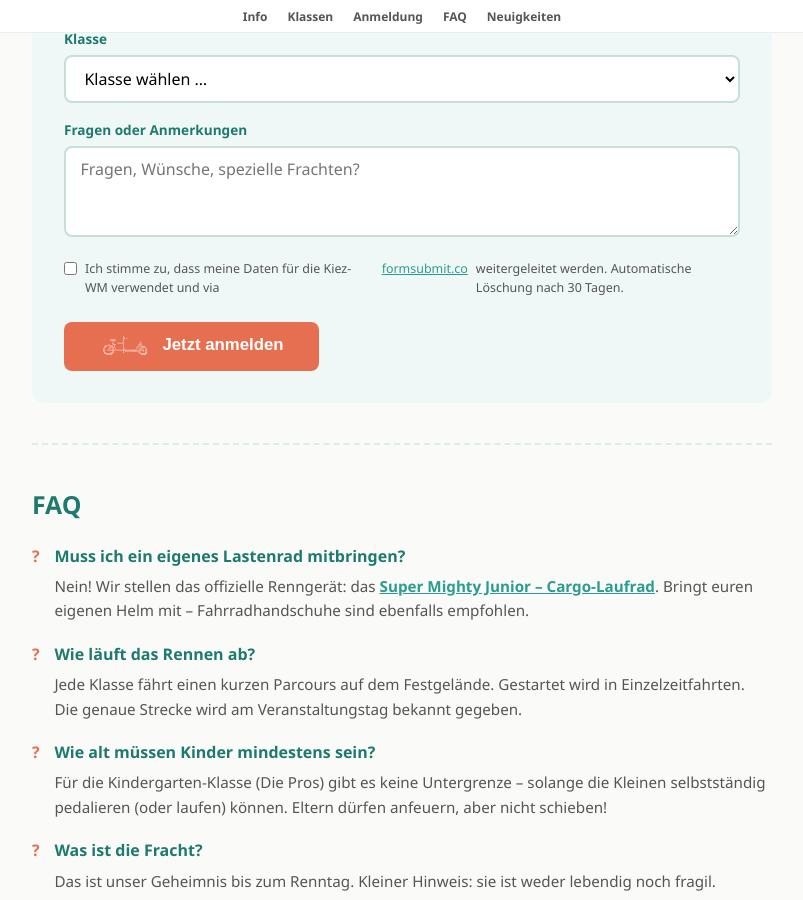
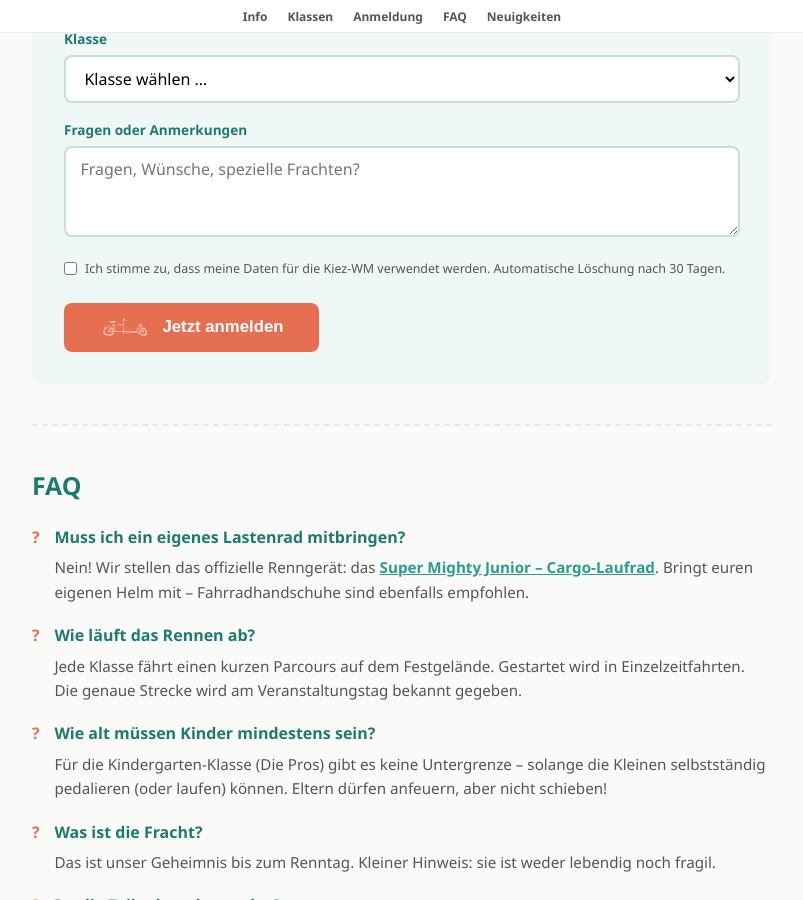
Before and after one commit to falkorichter/moabit-lastenlaufrad-champion-2026, a Jekyll site: the page built from index.html, in a window 1280 px wide and 900 px high, scrolled down 1768 px. Shown: the whole window, without its empty margins (238-1041 px from the left). Built offline with Jekyll 4.4.1, drawn with Linux system fonts in a browser that asks for light colours.

Commit message:
Simplify consent text, remove formsubmit link
Co-Authored-By: Claude Sonnet 4.6 <noreply@anthropic.com>

```diff
--- a/index.html
+++ b/index.html
@@ -134,7 +134,7 @@ title: Moabiter Lastenlaufrad Kiez-WM 2026
         <div class="field field-consent">
           <label class="consent-label">
             <input type="checkbox" name="datenschutz" value="zugestimmt" required>
-            Ich stimme zu, dass meine Daten für die Kiez-WM verwendet und via <a href="https://formsubmit.co" target="_blank" rel="noopener">formsubmit.co</a> weitergeleitet werden. Automatische Löschung nach 30 Tagen.
+            Ich stimme zu, dass meine Daten für die Kiez-WM verwendet werden. Automatische Löschung nach 30 Tagen.
           </label>
         </div>
 
```
